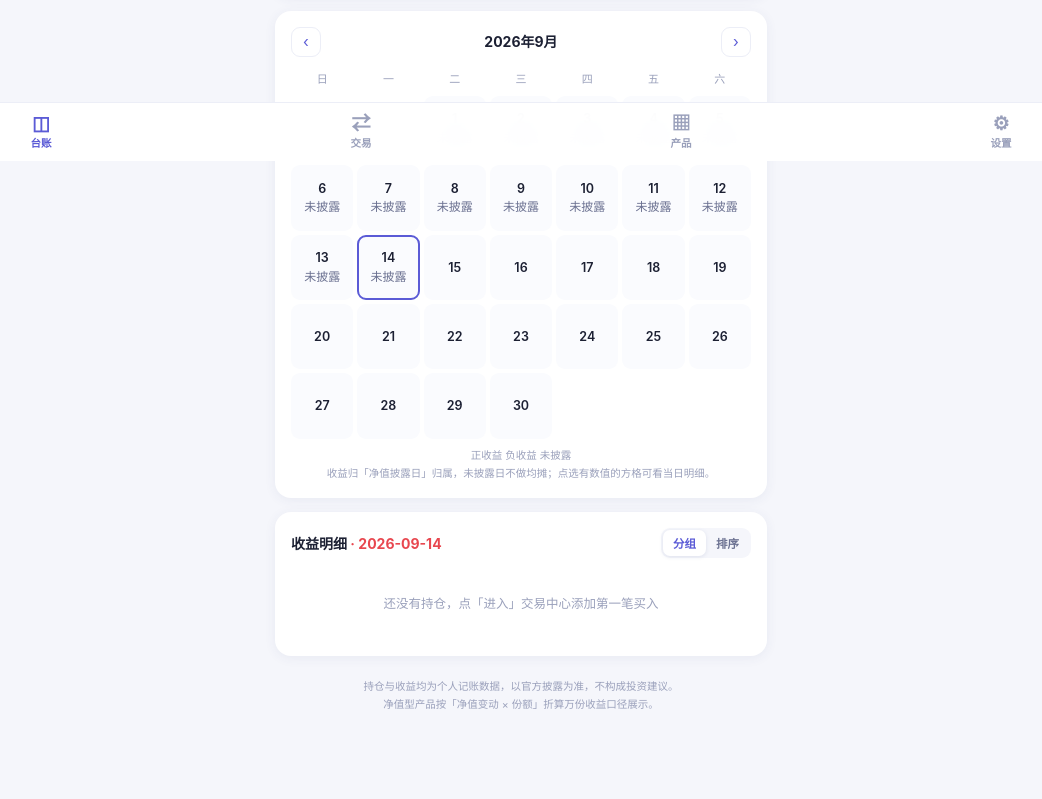
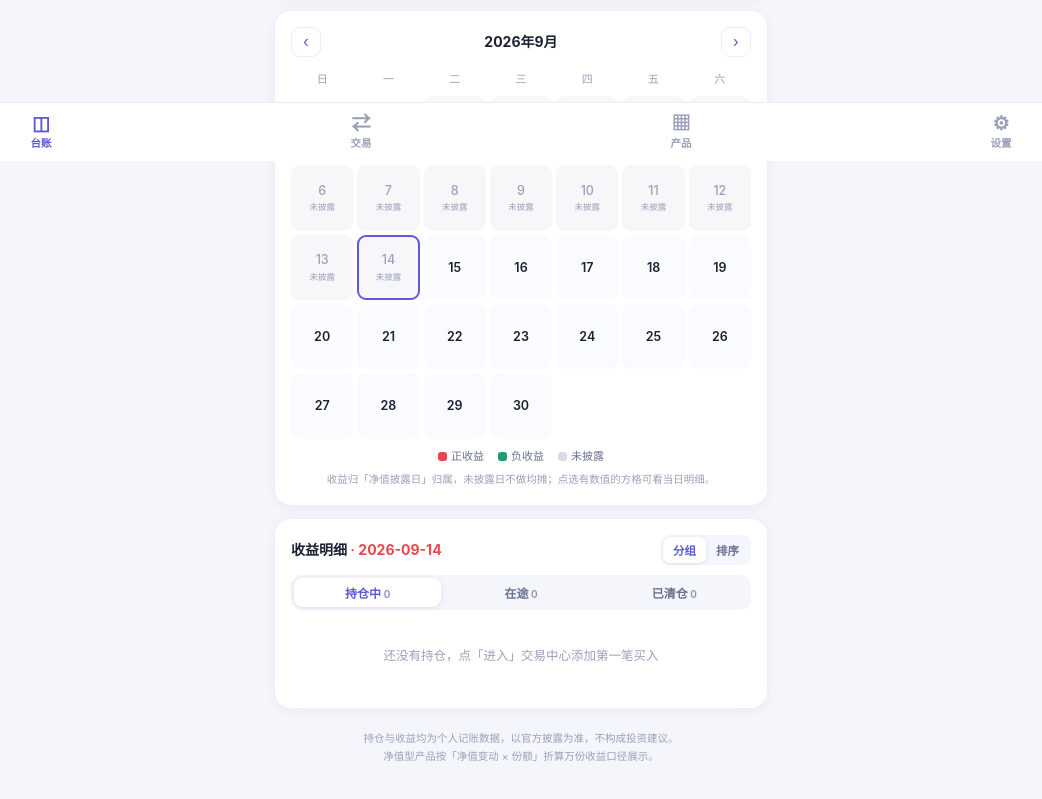
Before and after one commit to glorywork/licai-ledger, a plain HTML site: page index.html in a window 1280 px wide. Shown: the part 639-1438 px from the top of the page, without its empty margins (119-1161 px from the left). Drawn offline with Linux system fonts and the light colour scheme.

Commit message:
chore(deploy): 同步 index.html（2026-09-14 12:33）

```diff
--- a/index.html
+++ b/index.html
@@ -86,6 +86,21 @@ body{
 .cal .d.sel{background:var(--up);color:#fff}
 .cal .d.sel.neg{background:var(--down)}
 .cal .d.sel .dd{color:#fff} .cal .d.sel .val{color:#fff}
+/* 未披露：已过去但没有净值披露，与「收益为 0」区分开 */
+.cal .d.undis{background:#f7f7fa}
+.cal .d.undis .dd{color:var(--ink3);font-weight:500}
+.cal .d .und{font-size:8.5px;color:var(--ink3);margin-top:1px}
+.legend{display:flex;gap:14px;justify-content:center;font-size:11px;color:var(--ink2);margin-bottom:6px;flex-wrap:wrap}
+.legend i{display:inline-block;width:9px;height:9px;border-radius:3px;margin-right:4px;vertical-align:-1px}
+/* 在途交易卡片 */
+.prow.transit .pn{color:var(--ink2)}
+.state-chip{font-size:10px;padding:2px 7px;border-radius:6px;background:#fff4e5;color:#8a6300;margin-left:6px}
+.state-chip.closed{background:var(--bg);color:var(--ink3)}
+.tri-tabs{display:flex;gap:6px;background:var(--bg);padding:3px;border-radius:11px;margin-bottom:10px}
+.tri-tabs button{border:0;background:transparent;padding:6px 10px;border-radius:9px;font-size:12px;color:var(--ink2);cursor:pointer;font-weight:600;font-family:inherit;flex:1}
+.tri-tabs button.on{background:#fff;color:var(--brand);box-shadow:0 1px 5px rgba(60,70,130,.13)}
+.tri-tabs .n{font-size:10px;opacity:.75}
+.tri-tabs .n.warn{color:var(--gold);opacity:1}
 .cal-nav{display:flex;align-items:center;justify-content:space-between;margin-bottom:10px}
 .cal-nav button{border:1px solid var(--line);background:#fff;width:30px;height:30px;border-radius:9px;cursor:pointer;color:var(--brand);font-family:inherit;font-size:15px}
 .cal-nav b{font-size:14px}
@@ -247,6 +262,7 @@ body{
           <button onclick="setGroup(this,'sort')">排序</button>
         </div>
       </div>
+      <div id="detTabs" class="tri-tabs"></div>
       <div id="detBody"></div>
     </div>
 
```
